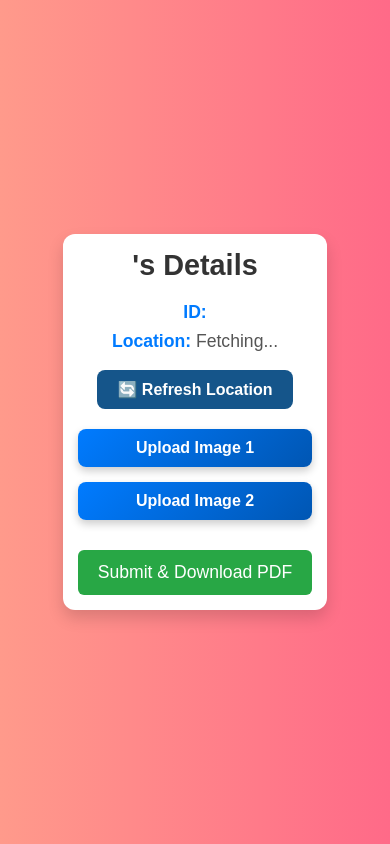
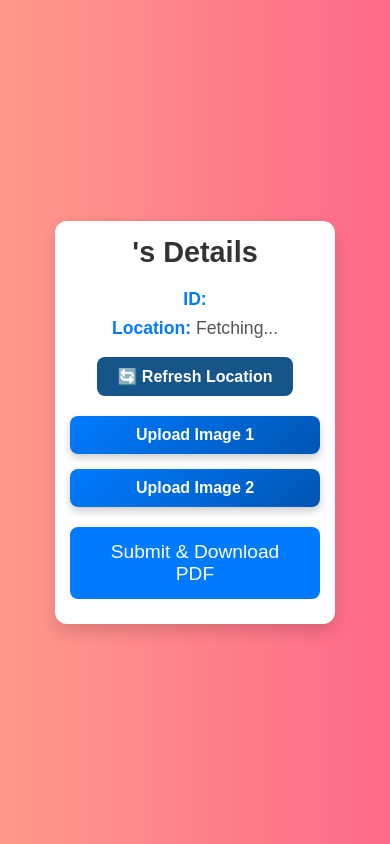
Before and after one commit to Nithin5040/admindashboard-client, a React (Create React App) app: page /user-details in a window 390 px wide. Built offline with nearby package versions, Linux system fonts and the light colour scheme.

Commit message:
✅ Fixed mobile layout inner content alignment

```diff
--- a/package.json
+++ b/package.json
@@ -8,6 +8,7 @@
     "@testing-library/react": "^16.2.0",
     "@testing-library/user-event": "^13.5.0",
     "axios": "^1.8.3",
+    "compressorjs": "^1.2.1",
     "jspdf": "^3.0.1",
     "react": "^19.0.0",
     "react-dom": "^19.0.0",
--- a/src/pages/UserDetailsPage.js
+++ b/src/pages/UserDetailsPage.js
@@ -87,15 +87,16 @@
     if (image1) {
       const imgData1 = await toBase64(image1);
       doc.text('Image 1:', 20, yPos);
-      doc.addImage(imgData1, 'JPEG', 20, yPos + 5, 80, 60);
+      doc.addImage(imgData1, 'JPEG', 20, yPos + 5, 60, 60); // 👈 reduced width from 80 to 60
       yPos += 70;
     }
 
     if (image2) {
       const imgData2 = await toBase64(image2);
       doc.text('Image 2:', 20, yPos);
-      doc.addImage(imgData2, 'JPEG', 20, yPos + 5, 80, 60);
+      doc.addImage(imgData2, 'JPEG', 20, yPos + 5, 60, 60); // 👈 consistent square ratio
     }
+
 
     const cleanName = userDetails.name.replace(/\s+/g, ''); // remove spaces from name
     const fileName = `${userDetails.userid}_${cleanName}_details.pdf`;
--- a/src/styles/UserDetailsPage.css
+++ b/src/styles/UserDetailsPage.css
@@ -186,3 +186,31 @@
   background-color: #e68900;
   transform: scale(1.05);
 }
+.proceed-button {
+  background-color: #007bff;
+  color: white;
+  padding: 14px 28px;
+  border-radius: 8px;
+  border: none;
+  cursor: pointer;
+  font-size: 1.2rem;
+  margin-top: 20px;        /* reduced from 25px */
+  margin-bottom: 10px;     /* add this to prevent it sticking to edge */
+  width: 100%;
+  max-width: 250px;
+  transition: background-color 0.3s, transform 0.3s;
+}
+.proceed-button {
+  background-color: #007bff;
+  color: white;
+  padding: 14px 28px;
+  border-radius: 8px;
+  border: none;
+  cursor: pointer;
+  font-size: 1.2rem;
+  margin-top: 20px;        /* reduced from 25px */
+  margin-bottom: 10px;     /* add this to prevent it sticking to edge */
+  width: 100%;
+  max-width: 250px;
+  transition: background-color 0.3s, transform 0.3s;
+}
```
Also changed, not shown: 1 other file (tests, documents, lock files or other folders).
